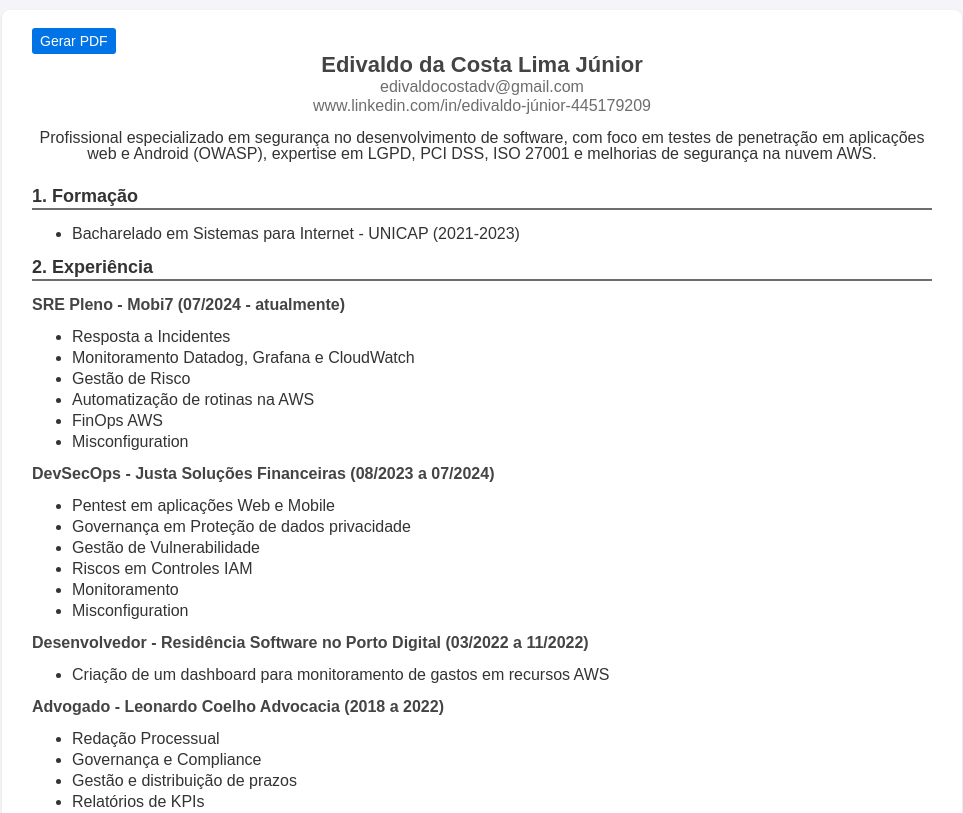
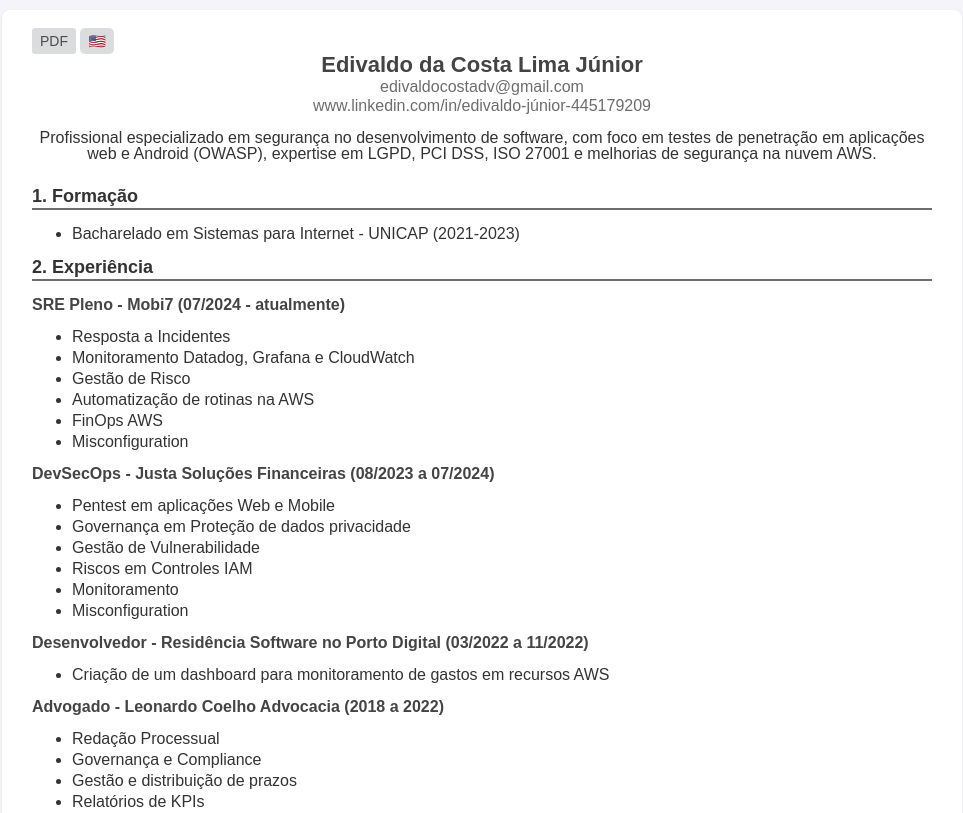
Before and after one commit to EdivaldoCostaLimaJr/curriculo-edivaldo, a plain HTML site: page index.html in a window 1280 px wide. Shown: the top 813 px of the page, without its empty margins (158-1121 px from the left). Drawn offline with Linux system fonts and the light colour scheme.

Commit message:
idioma: en

```diff
--- a/index.html
+++ b/index.html
@@ -5,6 +5,22 @@
     <meta name="viewport" content="width=device-width, initial-scale=1.0">
     <title>Currículo - Edivaldo da Costa Lima Júnior</title>
     <link rel="stylesheet" href="./styles.css">
+    <script type="text/javascript">
+        function translatePage(lang) {
+            const googleTranslateElement = document.createElement('div');
+            googleTranslateElement.id = 'google_translate_element';
+            document.body.appendChild(googleTranslateElement);
+
+            new google.translate.TranslateElement({ pageLanguage: 'pt', includedLanguages: 'en' }, 'google_translate_element');
+
+            setTimeout(() => {
+                const select = document.querySelector('select.goog-te-combo');
+                if (select) select.value = lang;
+                select.dispatchEvent(new Event('change'));
+            }, 1000);
+        }
+    </script>
+    <script src="https://translate.google.com/translate_a/element.js?cb=googleTranslateElementInit"></script>
     <script
         src="https://cdnjs.cloudflare.com/ajax/libs/html2pdf.js/0.10.2/html2pdf.bundle.min.js"
         integrity="sha512-MpDFIChbcXl2QgipQrt1VcPHMldRILetapBl5MPCA9Y8r7qvlwx1/Mc9hNTzY+kS5kX6PdoDq41ws1HiVNLdZA=="
@@ -15,7 +31,8 @@
 </head>
 <body>
     <div id="content" class="container">
-        <button id="generate-pdf">Gerar PDF</button>
+        <button id="generate-pdf">PDF</button>
+        <button id="idioma" onclick="translatePage('en')">🇺🇸</button>
         <header>
             <h1>Edivaldo da Costa Lima Júnior</h1>
             <p><a href="mailto:edivaldocostadv@gmail.com">edivaldocostadv@gmail.com</a></p>
--- a/styles.css
+++ b/styles.css
@@ -67,8 +67,8 @@ section ul li {
 }
 
 #generate-pdf {
-    background-color: #0073e6;
-    color: #fff;
+    background-color: #dbdcdd;;
+    color: #4d4c4c;
     border: none;
     border-radius: 3px;
     padding: 5px 8px;
@@ -80,12 +80,30 @@ section ul li {
 
 #generate-pdf:hover {
     background-color: #005bb5;
+    color: #dbdcdd;
 }
 
 #generate-pdf:focus {
     outline: none;
     box-shadow: 0 0 0 2px rgba(0, 115, 230, 0.3);
 }
+
+#idioma {
+
+    top: 20px; /* Distância do topo */
+    right: 20px; /* Distância da direita */
+    padding: 5px 8px; /* Espaçamento interno */
+    background-color: #dbdcdd; /* Cor de fundo */
+    border: none; /* Remove bordas */
+    border-radius: 5px; /* Bordas arredondadas */
+    font-size: 14px; /* Tamanho do texto */
+    cursor: pointer; /* Mostra o ponteiro ao passar o mouse */
+}
+
+#idioma:hover {
+    background-color: #0056b3; /* Cor ao passar o mouse */
+}
+
 
 /* Media Query para dispositivos móveis */
 @media (max-width: 600px) {
@@ -122,4 +140,11 @@ section ul li {
         padding: 2px 5px; /* Ajustar o padding do botão */
         margin: 5px 2px 10px
     }
+
+    #idioma {
+        font-size: 11px; /* Ajustar o tamanho da fonte do botão */
+        padding: 2px 5px; /* Ajustar o padding do botão */
+        margin: 5px 2px 10px
+    }
+
 }
```
Also changed, not shown: script.js (line endings or trailing spaces).
